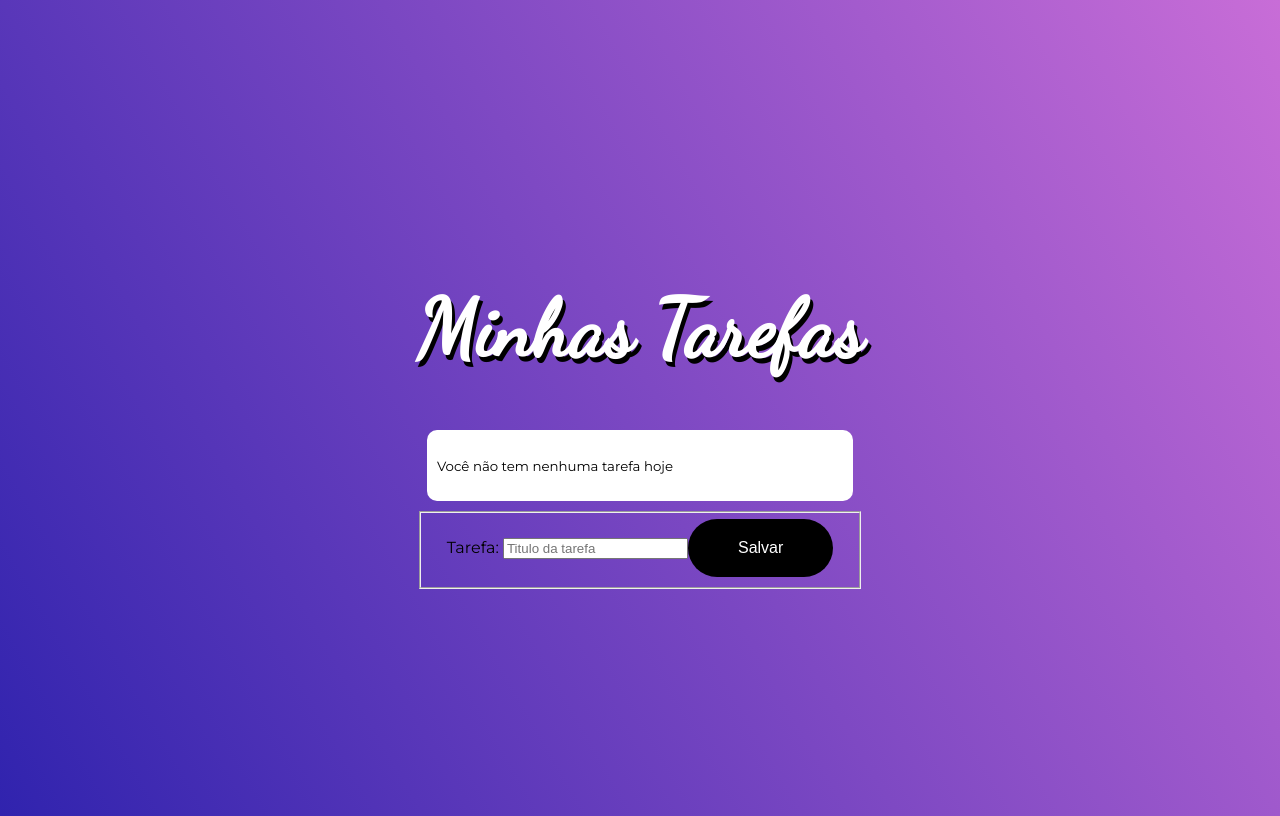
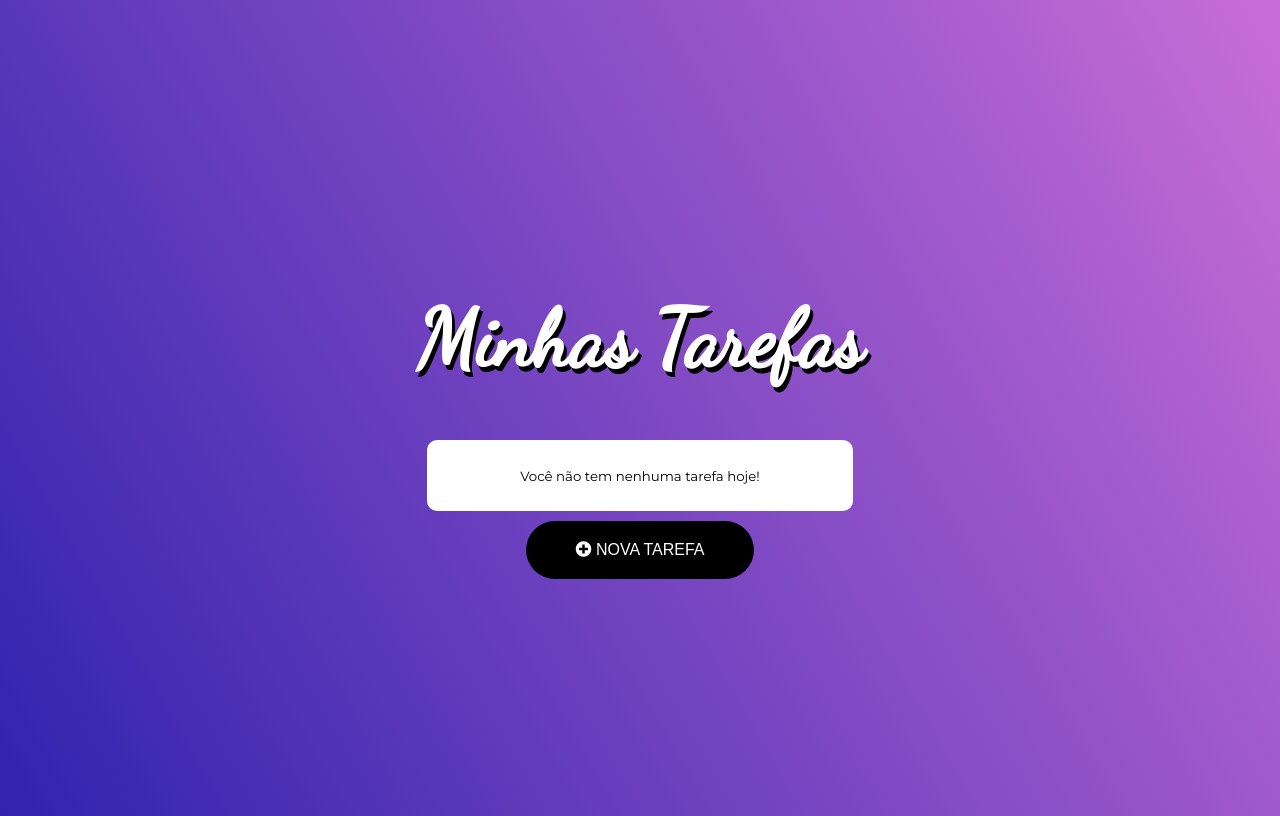
Before and after one commit to flonguini/angular, an Angular app in the folder todo/: page / in a window 1280 px wide. Built offline with nearby package versions, Linux system fonts and the light colour scheme.

Commit message:
Finalizando as estilizações

```diff
--- a/todo/src/app/app.component.html
+++ b/todo/src/app/app.component.html
@@ -1,19 +1,35 @@
 <h1 class="title animated jackInTheBox">{{ title }}</h1>
 
-<ul>
-  <p *ngIf="todos.length == 0"><small>Você não tem nenhuma tarefa hoje</small></p>
-  <li *ngFor="let todo of todos">{{ todo.task }} -
-    <button *ngIf="!todo.done" (click)="markAsDone(todo)">Concluir</button> |
-    <button *ngIf="todo.done" (click)="masAsUndone(todo)">Refazer</button> |
-    <button (click)="remove(todo)">Remover</button>
+<ul class="animated flipInX" *ngIf="mode=='list'">
+  <p class="text-center" *ngIf="todos.length==0"><small>Você não tem nenhuma tarefa hoje!</small></p>
+  <li *ngFor="let todo of todos">
+    {{ todo.task }}
+    <button (click)="remove(todo)"><i class="far fa-trash-alt"></i></button>
+    <button *ngIf="!todo.done" (click)="markAsDone(todo)"><i class="far fa-check-circle"></i></button>
+    <button *ngIf="todo.done" (click)="markAsUndone(todo)"><i class="fas fa-check-circle"></i></button>
   </li>
 </ul>
 
-<form [formGroup]="form">
-  <fieldset>
-    <label>Tarefa: </label>
-    <input type="text" placeholder="Titulo da tarefa" maxlength="55" formControlName="title">
-    <small *ngIf="form.controls.title.invalid && !form.controls.title.pristine">Esse campo deve conter entre 3 e 55 catacteres</small>
-    <button class="button" [disabled]="form.invalid" (click)="add()">Salvar</button>
-  </fieldset>
-</form>
+<div id="modal" *ngIf="mode=='add'" class="animated flipInX">
+    <h1 class="text-center">Nova Tarefa</h1>
+    <form [formGroup]="form">
+      <input type="text" placeholder="Título da Tarefa" maxlength="60" formControlName="title"><br>
+      <small class="danger" *ngIf="form.controls.title.invalid && !form.controls.title.pristine">
+        Este campo deve conter entre 3 e 60 caracteres<br>
+      </small>
+      <p class="text-center">
+        <button [disabled]="form.invalid" (click)="add()" class="button"><i class="far fa-save"></i> Salvar</button>
+      </p>
+    </form>
+    <br><br>
+  </div>
+
+<button class="add-button animated fadeInUp button" (click)="changeMode('add')" *ngIf="mode=='list'">
+  <i class="fas fa-plus-circle"></i>
+  NOVA TAREFA
+</button>
+
+<button class="add-button animated fadeInUp button" (click)="changeMode('list')" *ngIf="mode=='add'">
+  <i class="fas fa-times"></i>
+  CANCELAR
+</button>
--- a/todo/src/app/app.component.ts
+++ b/todo/src/app/app.component.ts
@@ -8,9 +8,10 @@
   styleUrls: ['./app.component.css']
 })
 export class AppComponent {
-  public todos: Todo[] = [];
-  public title: String = 'Minhas Tarefas';
-  public form: FormGroup;
+	public mode: String = 'list';
+	public todos: Todo[] = [];
+	public title: String = 'Minhas Tarefas';
+	public form: FormGroup;
 
   constructor(private fb: FormBuilder) {
 	this.form = this.fb.group({
@@ -52,7 +53,7 @@
 		this.save();
   }
 
-  masAsUndone(todo: Todo){
+  markAsUndone(todo: Todo){
 	todo.done = false;
 
 	this.save();
@@ -61,6 +62,7 @@
   save(){
 	  const data = JSON.stringify(this.todos);
 	  localStorage.setItem('todos', data);
+	  this.mode='list'
   }
 
   load(){
@@ -72,4 +74,8 @@
 		  this.todos = [];
 	  }
   }
+
+  changeMode(mode:string){
+	  this.mode = mode;
+  }
 }
--- a/todo/src/styles.css
+++ b/todo/src/styles.css
@@ -71,3 +71,34 @@
     padding-left: 50px;
     padding-right: 50px;
 }
+
+#modal{
+    text-align: left;
+    margin: 10px;
+    padding: 10px;
+    list-style: none;
+    background: #fff;
+    border-radius: 10px;
+    -moz-box-shadow: 3px 4px 14px 0px rgba(0, 0, 0, 0.39);
+    -webkit-box-shadow: 3px 4px 14px 0px rgba(0, 0, 0, 0.39);
+    box-shadow: 3px 4px 14px 0px rgba(0, 0, 0, 0.39);
+}
+
+#modal>li{
+    font-weight: 300;
+}
+
+input{
+    width: 100%;
+    line-height: 50px;
+    text-indent: 10px;
+    font-size: 1.2em;
+}
+
+.danger{
+    background-color: #ff0000;
+    color: #fff;
+    font-weight: bold;
+    padding: 5px;
+    margin-top: 10px;
+}
```
